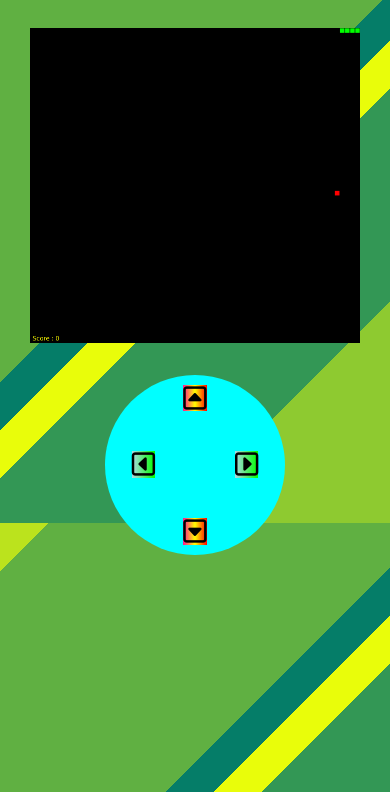
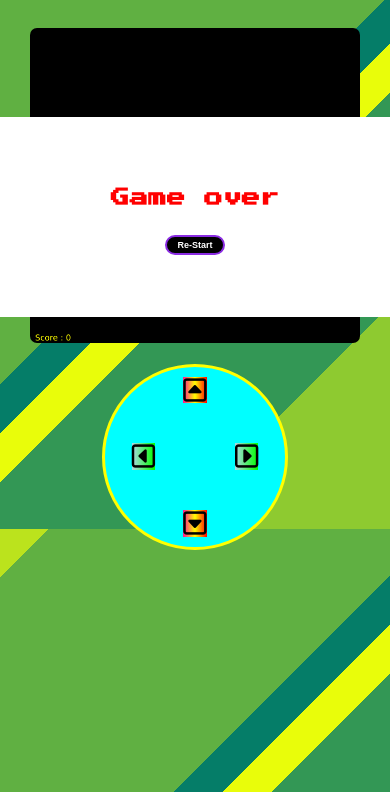
Before and after one commit to the-wrong-guy/snake-game, a plain HTML site: page index.html in a window 390 px wide. Shown: the part 52-844 px from the top of the page. Drawn offline with Linux system fonts and the light colour scheme.

Commit message:
game over banner

```diff
--- a/index.html
+++ b/index.html
@@ -15,6 +15,10 @@
     <div class="container">
         <canvas id="canvas" width="650px" height="620px"></canvas>
     </div>
+    <div class="reset">
+        <h3>Game over</h3><br>
+        <button id="restart">Re-Start</button>
+    </div>
     <div class="nav-buttons">
         <button id="up"><i class="far fa-caret-square-up fa-2x"></i></button>
 
--- a/main.js
+++ b/main.js
@@ -8,7 +8,8 @@ var snakeW = 10;
 var snakeH = 10;
 
 var score = 0;
-var highestScore = 0;
+//reset banner
+var resetBanner = document.querySelector(".reset")
 
 var direction = "right";
 
@@ -70,16 +71,10 @@ function collisonDectector(x, y, array) {
   return false;
 }
 
-//to reset the game
-function reset(){
-   setTimeout(location.reload(),1000);
-};
-
-
 function drawScore(x) {
   ctx.fillStyle = "yellow";
-    ctx.font = "12px Verdana";
-  ctx.fillText("Score : " + x, 5, canvasH - 5);
+    ctx.font = "16px Verdana";
+  ctx.fillText("Score : " + x, 10, canvasH - 5);
 }
 
 function draw() {
@@ -102,8 +97,8 @@ function draw() {
     snakeY >= canvasH / snakeH ||
     collisonDectector(snakeX, snakeY, snake)
   ) {
-      reset();
-//   location.reload(true);
+    resetBanner.style.visibility = "visible";
+
   }
   switch (direction) {
     case "left":
@@ -147,10 +142,15 @@ function draw() {
 
 
 //Function for mobile devices
+var restart = document.getElementById("restart");
 var RIGHT = document.getElementById("right");
 var LEFT =  document.getElementById("left");
 var UP = document.getElementById("up");
 var DOWN = document.getElementById("down");
+
+restart.addEventListener('click',()=>{
+  window.location.reload();
+})
 
 function myFunction() {
     RIGHT.addEventListener('click',()=>{
@@ -178,6 +178,9 @@ x.addListener(myFunction) // Attach listener function on state changes
 
 
 
-setInterval(draw, 80);
+  setInterval(draw, 60);
+
+
+
 
 //draw(); //output will be {0,0} ,{0,1},{0,2},{0,3}
--- a/style.css
+++ b/style.css
@@ -8,7 +8,6 @@
 body {
     max-height: 100vh;
     max-height: 100%;
-/*    overflow: hidden;*/
     background: linear-gradient(135deg, rgb(187, 227, 29) 0%, rgb(187, 227, 29) 5%,rgb(96, 176, 66) 5%, rgb(96, 176, 66) 45%,rgb(5, 125, 104) 45%, rgb(5, 125, 104) 50%,rgb(233, 253, 10) 50%, rgb(233, 253, 10) 55%,rgb(51, 151, 85) 55%, rgb(51, 151, 85) 77%,rgb(142, 202, 48) 77%, rgb(142, 202, 48) 100%);
 }
 
@@ -23,6 +22,10 @@ h2 {
     padding: 10px;
 }
 
+.reset{
+    display: none;
+}
+
 .container {
     margin-top: 2em;
     width: 100%;
@@ -33,6 +36,7 @@ h2 {
 
 #canvas {
     background: #000;
+    border-radius: 7px
 }
 
 .nav-buttons {
@@ -50,13 +54,15 @@ h2 {
 
     .nav-buttons {
         position: relative;
-        top: 2em;
+        top: 1.3em;
         width: 180px;
         height: 180px;
         display: block;
         margin: 0 auto;
         background-color: aqua;
         border-radius: 100%;
+        border-color:yellow;
+        border-style:solid;
     }
 
     .left-right {
@@ -76,7 +82,41 @@ h2 {
         background: linear-gradient(to right, deeppink, yellow, red);
     }
 
-    button {
+    .reset{
+        position: absolute;
+        width: 100%;
+        height:200px;
+        display: grid;
+        align-content: center;
+        justify-content: center;
+        background: white;
+        top: 20%;
+        z-index: 1000000;
+        visibility: hidden;
+    }
+
+    .reset h3{
+        color: red;
+        font-family: "Press Start 2P", cursive;
+    }
+
+
+    .reset button{
+        margin: 0 auto;
+        border: 1px solid;
+        width: 60px;
+        height: 20px;
+        font-weight: bolder;
+        font-size: 9px;;
+        padding: 2px;
+       box-sizing: border-box;
+        border-radius: 10px;
+        border: 2px solid blueviolet;
+        color : #fff;
+        background: #000;
+    }
+
+    button{
         position: relative;
         top: 10px;
         box-sizing: border-box;
```
